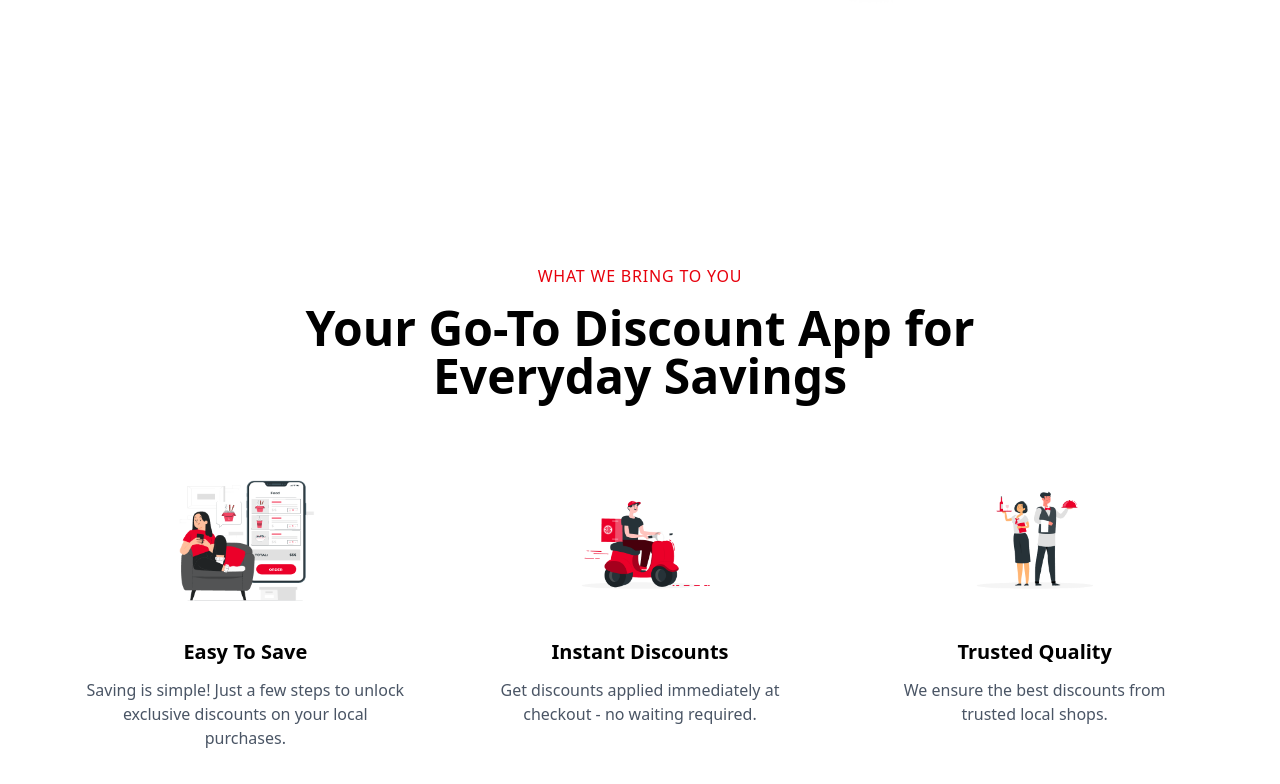
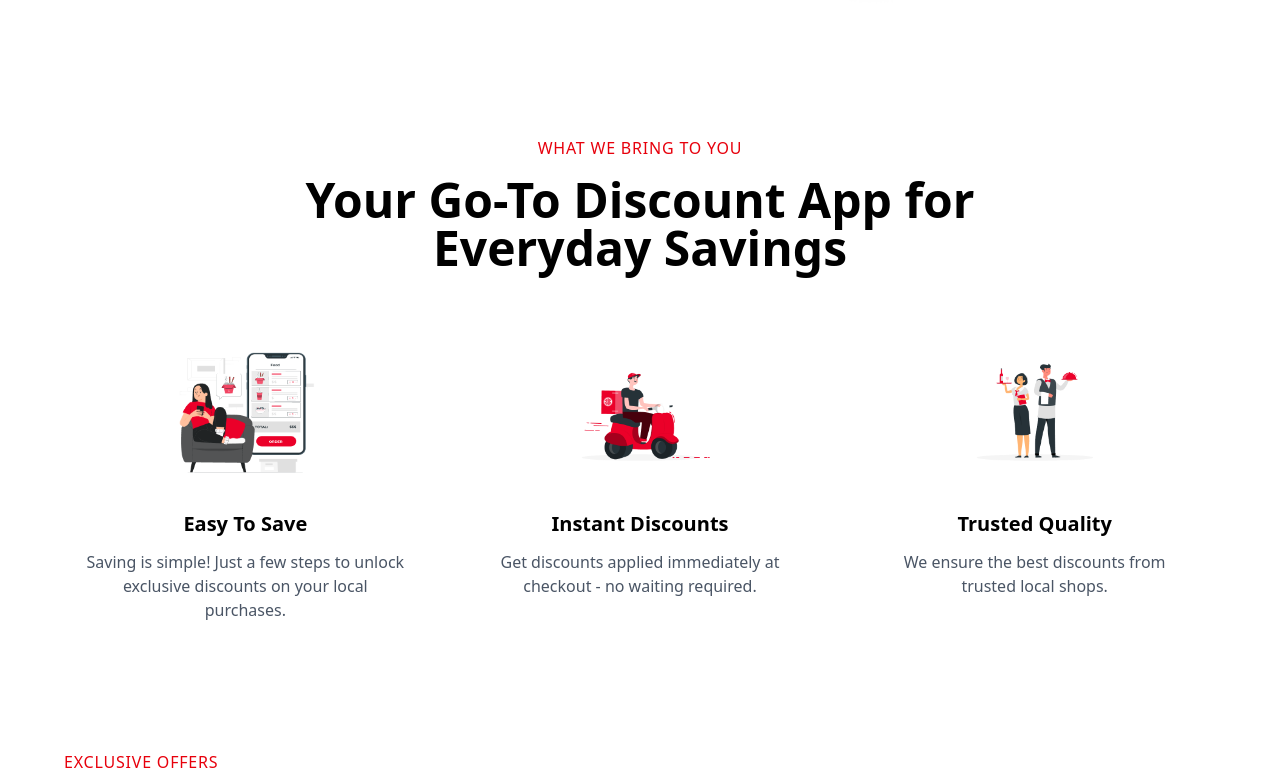
Before and after one commit to DHANIYEL/nearwala, a Next.js app: page / in a window 1280 px wide. Shown: the part 760-1544 px from the top of the page. Built offline with nearby package versions, Linux system fonts and the light colour scheme.

Commit message:
our service padding y rem

```diff
--- a/app/components/OurServices.tsx
+++ b/app/components/OurServices.tsx
@@ -20,7 +20,7 @@ const OurServices = () => {
   ]
 
   return (
-    <section className="w-full padding-y bg-white" id="how-it-works">
+    <section className="w-full  bg-white" id="how-it-works">
       <div className="container padding-x mx-auto">
         {/* Section Header */}
         <div className="text-center mb-12">
```
